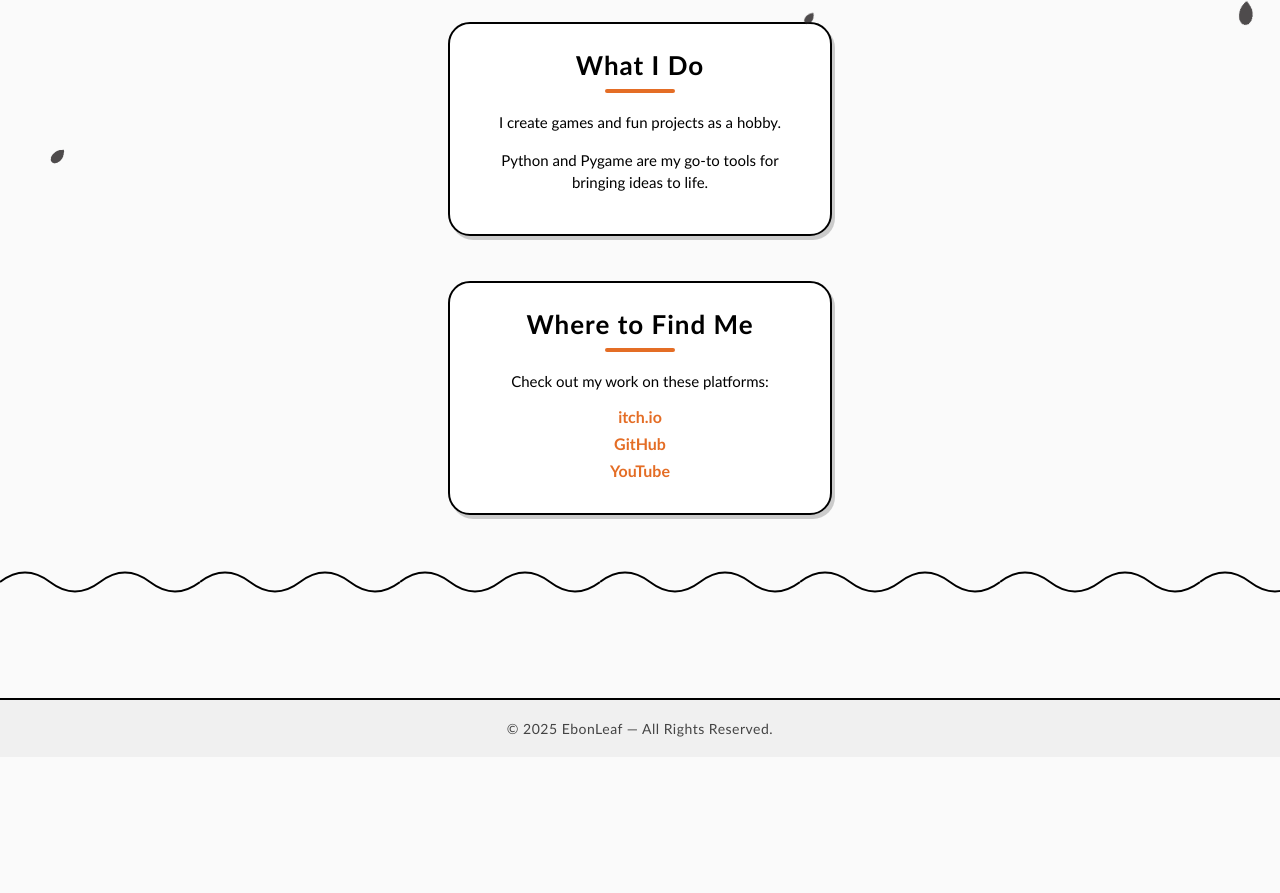
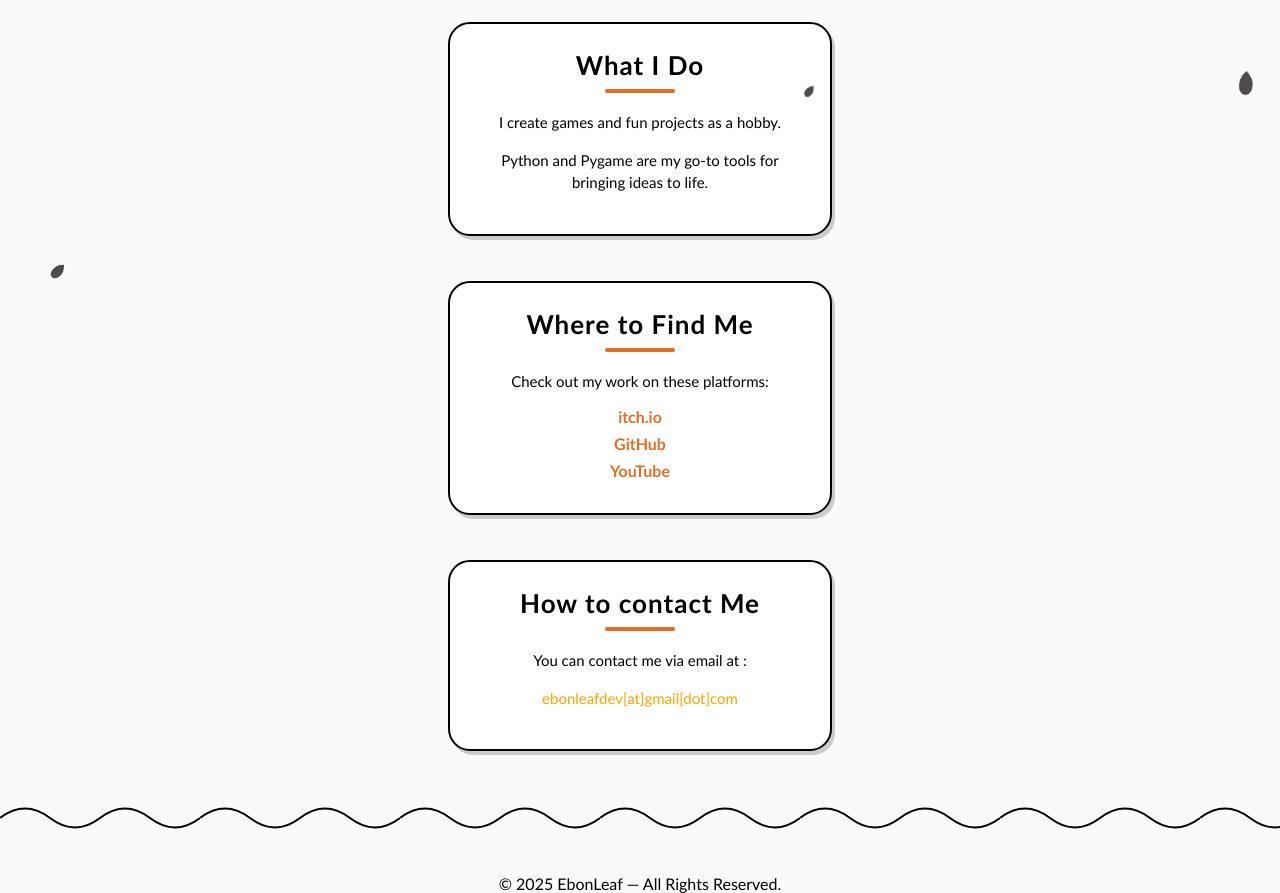
Before and after one commit to EbonLeaf/ebonleaf.github.io, a plain HTML site: page index.html in a window 1280 px wide. Shown: the part 650-1543 px from the top of the page. Before the commit the page ends 1407 px from the top, so only its background shows below. Drawn offline with Linux system fonts and the light colour scheme.

Commit message:
Update index.html

```diff
--- a/index.html
+++ b/index.html
@@ -157,11 +157,17 @@ img.main-banner {
         </div>
     </div>
 
+    <div class="box">
+        <h3>How to contact Me</h3>
+        <div class="underline"></div>
+        <p>You can contact me via email at :</p>
+        <p style="color: orange;">ebonleafdev[at]gmail[dot]com</p>
+    </div>
 </div>
 
 <div class="small-wave"></div>
 <br><br>
-<div class="footer">© 2025 EbonLeaf — All Rights Reserved.</div>
+<div >© 2025 EbonLeaf — All Rights Reserved.</div>
 <script>
 const wave1 = document.querySelector(".wave");
 const wave2 = document.querySelector(".small-wave");
```
